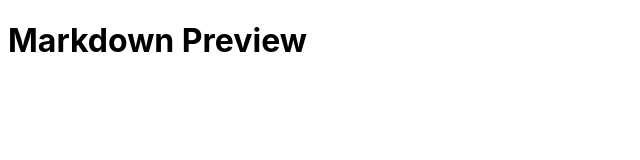
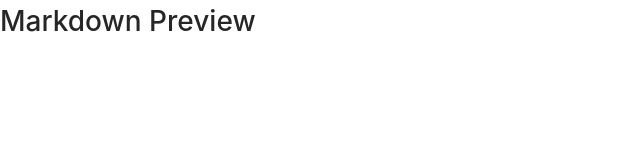
Before and after one commit to isaac1104/markdown-preview, a React app: page / in a window 1280 px wide. Shown: the whole page, without its empty margins (0-640 px from the left). Built offline with nearby package versions, Linux system fonts and the light colour scheme.

Commit message:
add antd dependency

```diff
--- a/package.json
+++ b/package.json
@@ -1,8 +1,9 @@
 {
-  "name": "client",
+  "name": "markdown-preview",
   "version": "0.1.0",
   "private": true,
   "dependencies": {
+    "antd": "^3.10.0",
     "react": "^16.5.2",
     "react-dom": "^16.5.2",
     "react-scripts": "2.0.4"
--- a/src/styles/index.css
+++ b/src/styles/index.css
@@ -1,3 +1,5 @@
+@import '~antd/dist/antd.css';
+
 body {
   font-family: -apple-system, BlinkMacSystemFont, "Segoe UI", "Roboto", "Oxygen",
     "Ubuntu", "Cantarell", "Fira Sans", "Droid Sans", "Helvetica Neue",
```
Also changed, not shown: 1 other file.
